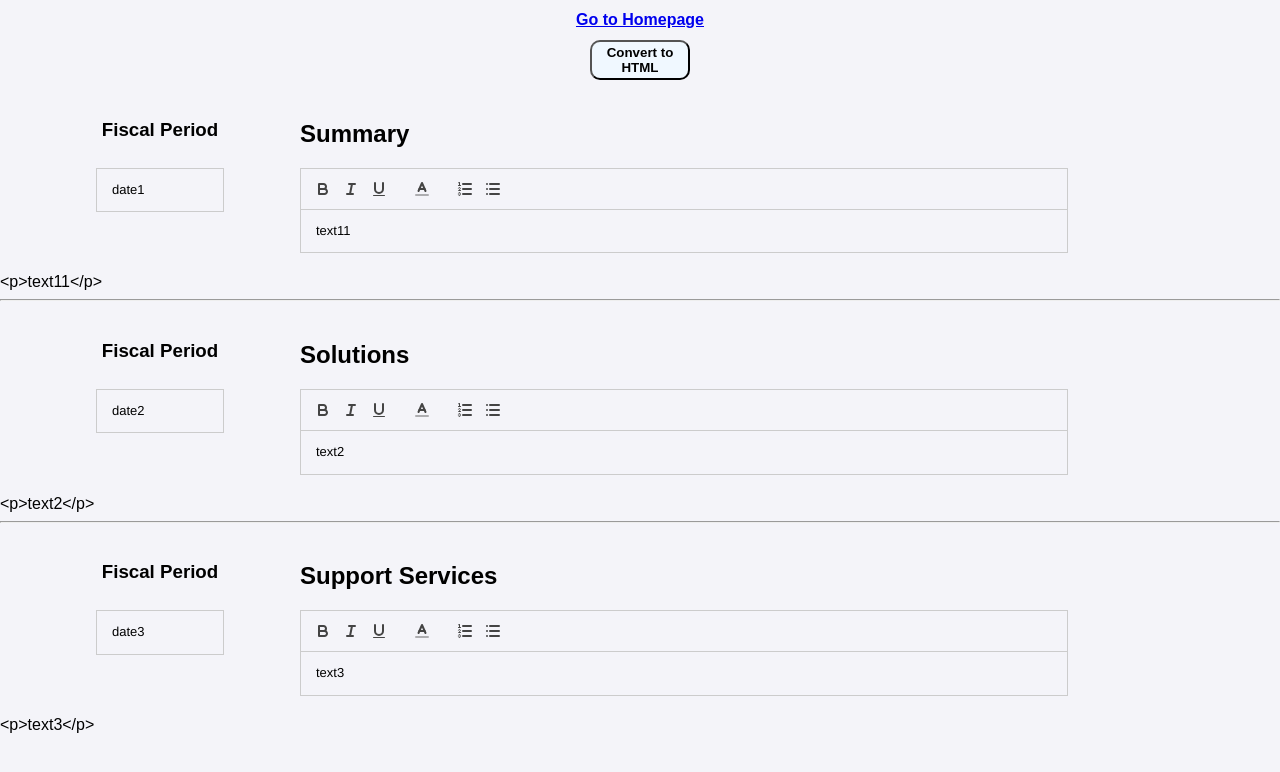
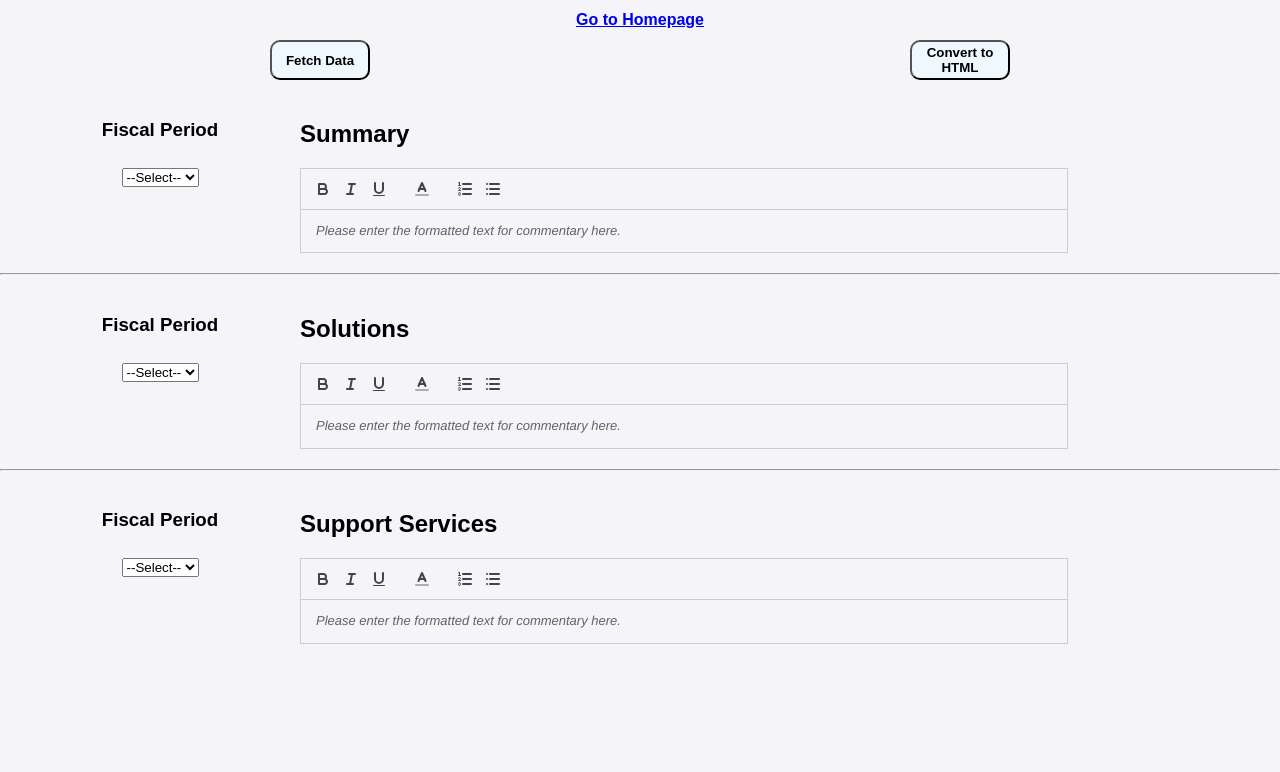
Before and after one commit to 0xNitishDhawan/Text-Editor, a React (Create React App) app: page /solution in a window 1280 px wide. Shown: the top 772 px of the page. Built offline with nearby package versions, Linux system fonts and the light colour scheme.

Commit message:
Fetch Data from file and Solution design architecture defined properly.

```diff
--- a/src/App.css
+++ b/src/App.css
@@ -95,3 +95,9 @@ body {
   width: 100vw;
   text-align: center;
 }
+
+.buttonSection{
+  display: flex;
+  justify-content: space-between;
+  justify-items: center;
+}
--- a/src/Components/Button.js
+++ b/src/Components/Button.js
@@ -1,10 +1,10 @@
 import React from "react";
 
-const Button = ({ handleClick }) => {
+const Button = ({ handleClick, text }) => {
   return (
     <div className="htmlButtonDiv">
       <button className="htmlButton" onClick={handleClick}>
-        Convert to HTML
+        {text}
       </button>
     </div>
   );
--- a/src/Components/Editor.js
+++ b/src/Components/Editor.js
@@ -9,24 +9,44 @@ const textModule = {
     [{ list: "ordered" }, { list: "bullet" }],
   ],
 };
-const dateModule = {
-  toolbar: false,
-};
 
-const Editor = ({editorHeading, date, setDate, value, setValue}) => {
-
+const Editor = ({ editorHeading, date, setDate, value, setValue }) => {
   return (
     <>
       <div className="editorSection">
         <div className="fiscalPeriodSection">
-          <h3 style={{marginBottom:"27px"}}>Fiscal Period</h3>
+          <h3 style={{ marginBottom: "27px" }}>Fiscal Period</h3>
           <div className="dateSection">
-            <ReactQuill value={date} onChange={setDate} modules={dateModule} placeholder="Enter Fiscal Period"/>
+            <select
+              id="date"
+              name="Fiscal Period"
+              value={date}
+              onChange={(e) => setDate(e.target.value)}
+            >
+              <option value="">--Select--</option>
+              <option value="Jan-24">Jan-24</option>
+              <option value="Feb-24">Feb-24</option>
+              <option value="Mar-24">Mar-24</option>
+              <option value="Apr-24">Apr-24</option>
+              <option value="May-24">May-24</option>
+              <option value="Jun-24">Jun-24</option>
+              <option value="Jul-24">Jul-24</option>
+              <option value="Aug-24">Aug-24</option>
+              <option value="Sept-24">Sept-24</option>
+              <option value="Oct-24">Oct-24</option>
+              <option value="Nov-24">Nov-24</option>
+              <option value="Dec-24">Dec-24</option>
+            </select>
           </div>
         </div>
         <div className="textSection">
-          <h2 >{editorHeading}</h2>
-          <ReactQuill value={value} onChange={setValue} modules={textModule} placeholder="Please enter the formatted text for commentary here." />
+          <h2>{editorHeading}</h2>
+          <ReactQuill
+            value={value}
+            onChange={setValue}
+            modules={textModule}
+            placeholder="Please enter the formatted text for commentary here."
+          />
         </div>
       </div>
     </>
--- a/src/Components/Solution.js
+++ b/src/Components/Solution.js
@@ -107,12 +107,10 @@ import Homebutton from "./Homebutton";
 import Editor from "./Editor";
 import Button from "./Button";
 const Solution = ({ filePath }) => {
-  const [summaryDate, setSummaryDate] = useState("date1");
-  const [summaryCommentary, setSummaryCommentary] = useState("text11");
-  const [solutionDate, setSolutionDate] = useState("date2");
-  const [solutionCommentary, setSolutionCommentary] = useState("text2");
-  const [supportDate, setsupportDate] = useState("date3");
-  const [supportCommentary, setsupportCommentary] = useState("text3");
+  const [date, setDate] = useState("");
+  const [summaryCommentary, setSummaryCommentary] = useState("");
+  const [solutionCommentary, setSolutionCommentary] = useState("");
+  const [supportCommentary, setsupportCommentary] = useState("");
 
   // const [file, setFile] = useState(null);
 
@@ -122,51 +120,86 @@ const Solution = ({ filePath }) => {
 
   const handleClick = async () => {
     try {
-      const response = await axios.post("http://localhost:5000/solution/update-file", {
-        summaryDate,
-        summaryCommentary,
-        solutionDate,
-        solutionCommentary,
-        supportDate,
-        supportCommentary
-      });
+      const response = await axios.post(
+        "http://localhost:5000/solution/update-file",
+        {
+          date,
+          summaryCommentary,
+          solutionCommentary,
+          supportCommentary,
+        }
+      );
       console.log(response.data);
-      alert("The excel File has been Updated Successfully.")
+      alert("The excel File has been Updated Successfully.");
     } catch (error) {
       console.log(error, "something went wrong");
+      alert(
+        "Something went wrong, maybe the file is already opened or path entered is Incorrect"
+      );
     }
   };
+
+  const handleFetch = async () => {
+    try {
+      const response = await axios.post(
+        "http://localhost:5000/solution/fetch-data",
+        {
+          date,
+        }
+      );
+
+      const { summaryCommentary, solutionCommentary, supportCommentary } =
+        response.data;
+
+      // Update the state with the fetched data
+      setSummaryCommentary(summaryCommentary);
+      setSolutionCommentary(solutionCommentary);
+      setsupportCommentary(supportCommentary);
+      setTimeout(() => {
+        alert("Data fetched successfully.");
+      }, 500);
+    } catch (error) {
+      console.log(error, "something went wrong");
+      alert(
+        "Something went wrong!\nData might not be available for the selected date, or the file is already opened or path entered is Incorrect"
+      );
+    }
+  };
+
   return (
     <>
       <Homebutton />
-      <Button handleClick={handleClick} />
+      <div className="buttonSection">
+        <Button handleClick={handleFetch} text={"Fetch Data"} />
+        <Button handleClick={handleClick} text={"Convert to HTML"} />
+      </div>
       {/* <input type="file" onChange={handleFileChange} /> */}
       <Editor
         editorHeading={"Summary"}
-        date={summaryDate}
-        setDate={setSummaryDate}
+        date={date}
+        setDate={setDate}
         value={summaryCommentary}
         setValue={setSummaryCommentary}
       />
-      <div>{summaryCommentary}</div>
+      {/* <div>{summaryCommentary}</div> */}
       <hr />
       <Editor
         editorHeading={"Solutions"}
-        date={solutionDate}
-        setDate={setSolutionDate}
+        date={date}
+        setDate={setDate}
         value={solutionCommentary}
         setValue={setSolutionCommentary}
       />
-      <div>{solutionCommentary}</div>
+      {/* <div>{solutionCommentary}</div> */}
       <hr />
       <Editor
         editorHeading={"Support Services"}
-        date={supportDate}
-        setDate={setsupportDate}
+        date={date}
+        setDate={setDate}
         value={supportCommentary}
         setValue={setsupportCommentary}
       />
-      <div>{supportCommentary}</div>
+      {/* <div>{supportCommentary}</div> */}
     </>
   );
 };
```
Also changed, not shown: 1 other file (tests, documents, lock files or other folders).
